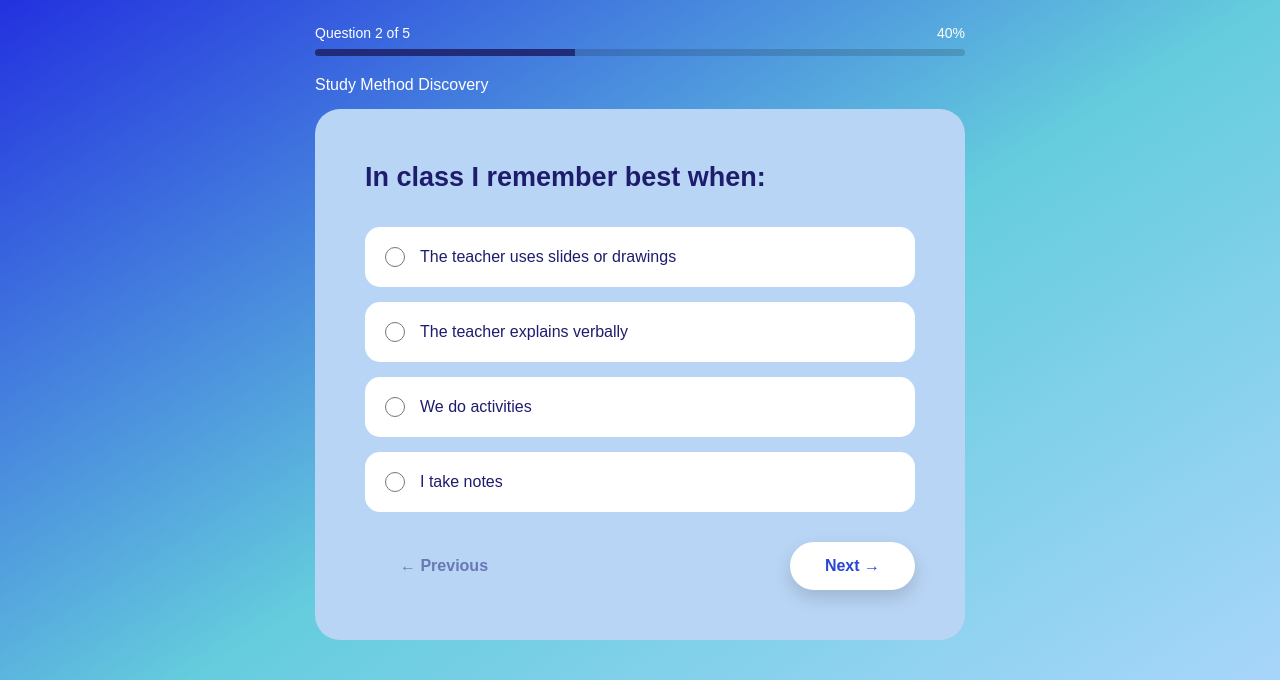
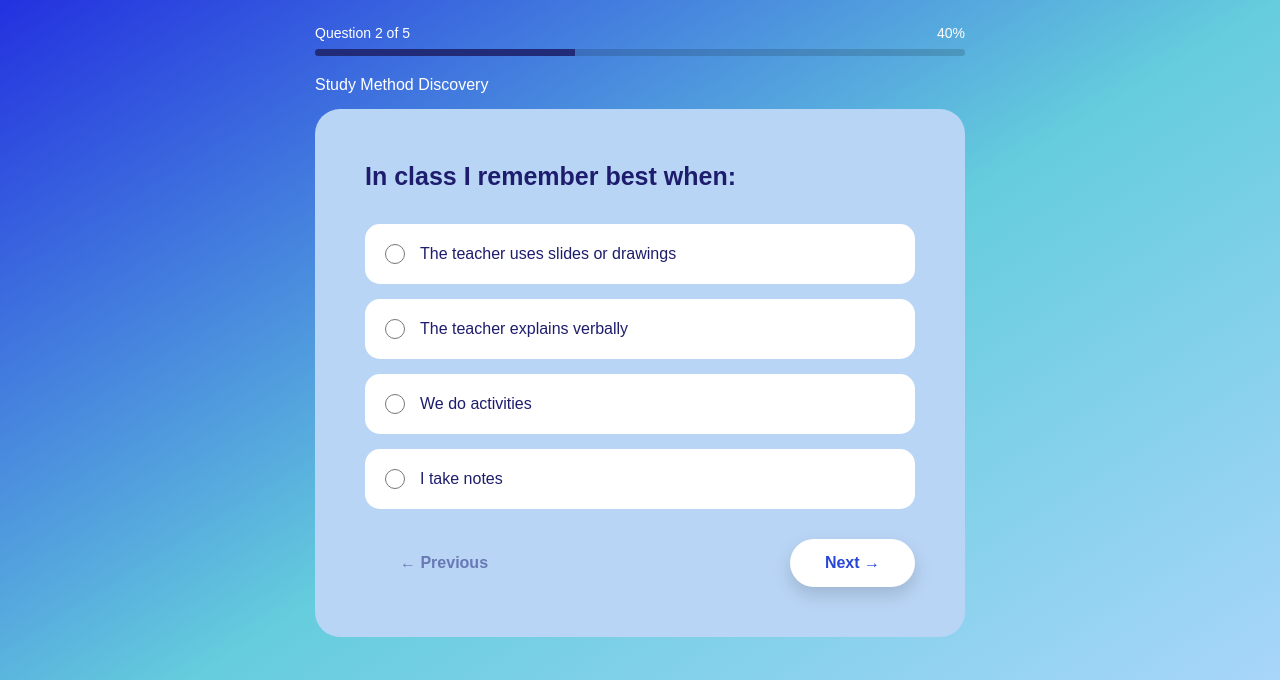
Before and after one commit to HiddenOffence/SCAM, a Flask app: page /quiz/1/question/1 in a window 1280 px wide. Shown: the top 680 px of the page. Run offline with Flask 3, Linux system fonts and the light colour scheme; data comes from the database, SQL or seed files in the repository.

Commit message:
just refining

```diff
--- a/static/css/style.css
+++ b/static/css/style.css
@@ -456,7 +456,7 @@ body{
 }
 
 .question-card h1 {
-    font-size: 27px;
+    font-size: 25px;
     line-height: 1.4;
     margin-bottom: 30px;
     font-weight: 550;
```
